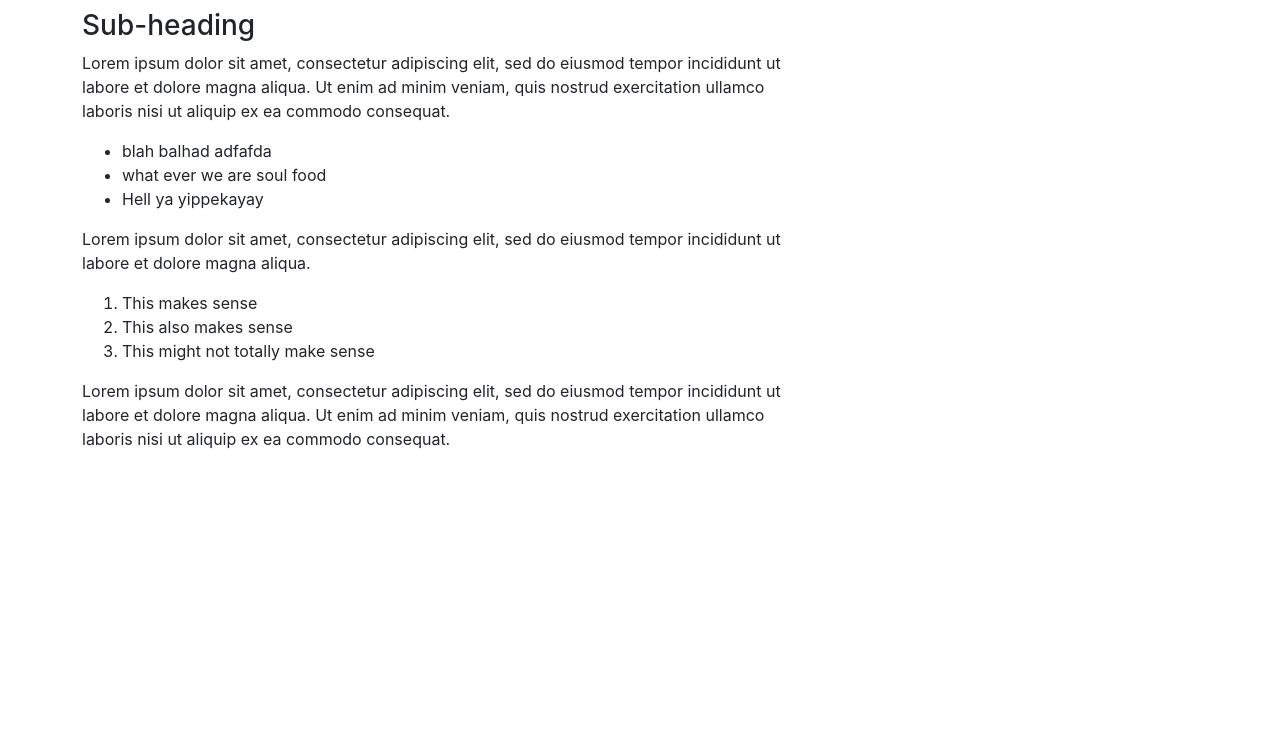
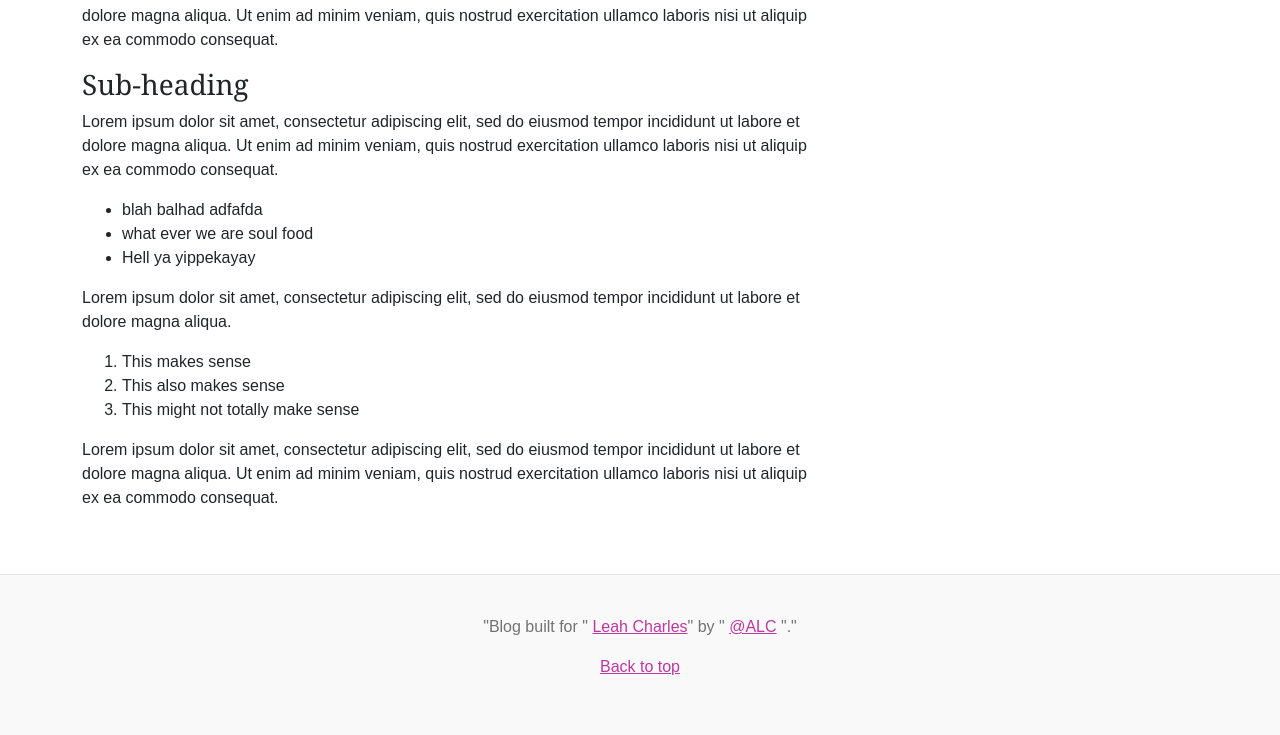
Before and after one commit to austinlandiscode/leah, a plain HTML site: page index.html in a window 1280 px wide. Shown: the part 1610-2345 px from the top of the page. Before the commit the page ends 2125 px from the top, so only its background shows below. Drawn offline with Linux system fonts and the light colour scheme.

Commit message:
Add a footer and hopefully embed a youtube video.

```diff
--- a/css/styles.css
+++ b/css/styles.css
@@ -1,34 +1,42 @@
-.blog-header {
-  line-height: 1;
-  border-bottom: 1px solid #e5e5e5;
+/* Tags */
+
+body {
+  margin: 0;
+  font-family: var(--bs-font-sans-serif);
+  font-size: 1rem;
+  font-weight: 400;
+  line-height: 1.5;
+  color: #212529;
+  background-color: rgb(255, 255, 255);
+  -webkit-text-size-adjust: 100%;
+  -webkit-tap-highlight-color: transparent;
 }
-
-.nav-scroller .nav {
-  display: flex;
-  flex-wrap: nowrap;
-  padding-bottom: 1rem;
-  margin-top: -1px;
-  overflow-x: auto;
-  text-align: center;
-  white-space: nowrap;
-  -webkit-overflow-scrolling: touch;
+h1, h2, h3, h4, h5, h6 {
+  font-family: "Playfair Display", Georgia, "Times New Roman", serif/*rtl:Amiri, Georgia, "Times New Roman", serif*/;
 }
-
-.link-secondary {
-  color: #55595d;
+h1 {
+  display: block;
+  font-size: 2em;
+  margin-block-start: 0.67em;
+  margin-block-end: 0.67em;
+  margin-inline-start: 0px;
+  margin-inline-end: 0px;
+  font-weight: bold;
 }
-
-.blog-header-logo {
-  font-family: "Playfair Display", Georgia, "Times New Roman", serif/*rtl:Amiri, Georgia, "Times New Roman", serif*/;
-  font-size: 2.25rem;
-}
-a:hover {
-  color: rgb(0, 0, 0);
+p {
+  margin-top: 0;
+  margin-bottom: 1rem;
 }
 a {
   color: #be38a1;
   text-decoration: underline;
 }
+a:hover {
+  color: rgb(0, 0, 0);
+}
+
+/* Classes */
+
 .stretched-link::after {
   position: absolute;
   top: 0;
@@ -37,23 +45,6 @@ a {
   left: 0;
   z-index: 1;
   content: "";
-}
-@media only screen and (min-width: 768px){
-  .p-md-5 {
-    padding: 3rem!important;
-  }
-}
-@media only screen and (min-width: 768px){
-   .col-md-8 {
-     flex: 0 0 auto;
-    width: 66.6666666667%;
-  }
-}
-@media (min-width: 768px){
-.col-md-4 {
-    flex: 0 0 auto;
-    width: 33.3333333333%;
-  }
 }
 .rounded {
     border-radius: .25rem!important;
@@ -72,14 +63,30 @@ a {
   margin-bottom: 1.25rem;
   color: #727272;
 }
-p {
-  margin-top: 0;
-  margin-bottom: 1rem;
+.blog-header {
+  line-height: 1;
+  border-bottom: 1px solid #e5e5e5;
+}
+.nav-scroller .nav {
+  display: flex;
+  flex-wrap: nowrap;
+  padding-bottom: 1rem;
+  margin-top: -1px;
+  overflow-x: auto;
+  text-align: center;
+  white-space: nowrap;
+  -webkit-overflow-scrolling: touch;
+}
+.link-secondary {
+  color: #55595d;
+}
+.blog-header-logo {
+  font-family: "Playfair Display", Georgia, "Times New Roman", serif/*rtl:Amiri, Georgia, "Times New Roman", serif*/;
+  font-size: 2.25rem;
 }
 .blog-post {
   margin-bottom: 4rem;
 }
-
 .container, .container-fluid, .container-lg, .container-md, .container-sm, .container-xl, .container-xxl {
     width: 100%;
     padding-right: var(--bs-gutter-x,.75rem);
@@ -87,3 +94,30 @@ p {
     margin-right: auto;
     margin-left: auto;
 }
+.blog-footer {
+  padding: 2.5rem 0;
+  color: #727272;
+  text-align: center;
+  background-color: #f9f9f9;
+  border-top: .05rem solid #e5e5e5;
+}
+
+/* Media Querys */
+
+@media only screen and (min-width: 768px){
+  .p-md-5 {
+    padding: 3rem!important;
+  }
+}
+@media only screen and (min-width: 768px){
+   .col-md-8 {
+     flex: 0 0 auto;
+    width: 66.6666666667%;
+  }
+}
+@media (min-width: 768px){
+.col-md-4 {
+    flex: 0 0 auto;
+    width: 33.3333333333%;
+  }
+}
--- a/index.html
+++ b/index.html
@@ -177,9 +177,20 @@
             <li><a href="#">Instagram</a></li>
           </ol>
         </div>
+        <iframe width="360" height="270" src=" https://www.youtube.com/watch?v=TnksK1u7oek" frameborder="0">
+        </iframe>
       </div>
     </div>
   </main>
+  <footer class="blog-footer">
+    <p>"Blog built for "
+      <a href="https://austinlandiscode.github.io/leah/">Leah Charles</a>" by "
+      <a href="#">@ALC</a> "."
+    </p>
+    <p>
+      <a href="#">Back to top</a>
+    </p>
+  </footer>
 </body>
 
 </html>
```
